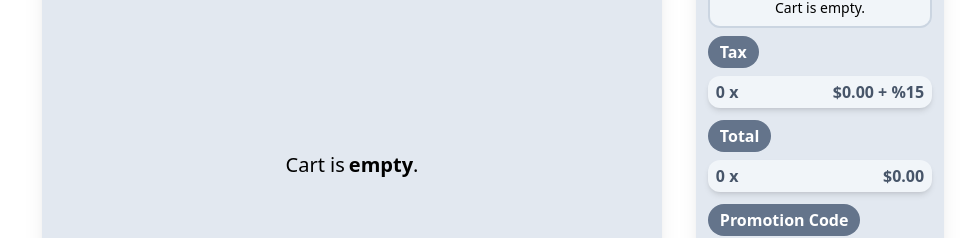
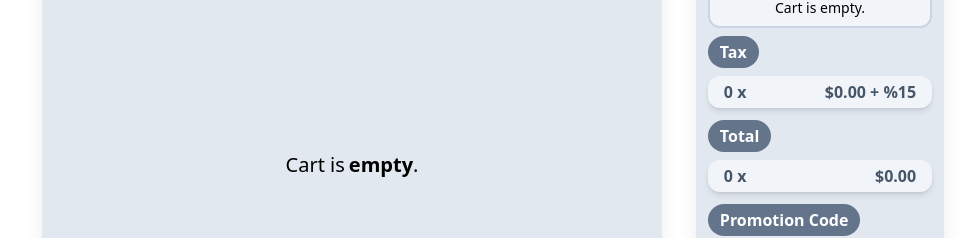
Before and after one commit to samedmurtish/projects, a React (Vite) app in the folder product-filtering-react/: page /cart in a window 1280 px wide. Shown: the part 267-505 px from the top of the page, without its empty margins (150-1129 px from the left). Built offline with nearby package versions, Linux system fonts and the light colour scheme.

Commit message:
cart item-quantity-input updates

```diff
--- a/product-filtering-react/src/components/Cart.jsx
+++ b/product-filtering-react/src/components/Cart.jsx
@@ -44,7 +44,7 @@ export default function Cart() {
   const renderCheckoutItems = () => {
     return cart.map((value, valueIndex) => (
       <li
-        key={valueIndex} // Use valueIndex as the key
+        key={valueIndex}
         className="w-full h-full bg-slate-100 p-1 px-2 flex items-center text-slate-600 font-normal rounded-xl justify-between flex-row shadow-md my-1"
       >
         <div className="w-full h-full flex-row flex items-center justify-between">
@@ -64,11 +64,20 @@ export default function Cart() {
     ));
   };
 
-  // Function to render the cart items
+  const handleInput = (e, valueIndex) => {
+    const inputValue = parseInt(e.target.value);
+
+    if (isNaN(inputValue)) {
+      return handleQuantityChange(valueIndex, 1);
+    }
+    if (inputValue > 99) return handleQuantityChange(valueIndex, 99);
+    return handleQuantityChange(valueIndex, inputValue);
+  };
+
   const renderList = () => {
     return cart.map((value, valueIndex) => (
       <li
-        key={valueIndex} // Use valueIndex as the key
+        key={valueIndex}
         className="w-full h-[80px] bg-slate-100 mb-1 p-3 flex items-center text-slate-600 font-bold rounded-xl justify-between flex-row shadow-md"
       >
         <div className="flex justify-center items-center">
@@ -80,15 +89,11 @@ export default function Cart() {
               max={99}
               value={value.quantity}
               className="w-full flex justify-center items-center text-center font-normal"
-              onChange={(e) => handleQuantityChange(valueIndex, e.target.value)}
+              onChange={(e) => handleInput(e, valueIndex)}
             />
           </div>
           <span className="font-normal">X</span>
-          <img
-            src={value.thumbnail}
-            alt={value.title}
-            className="h-12 w-20"
-          />{" "}
+          <img src={value.thumbnail} alt={value.title} className="h-12 w-20" />
         </div>
         <div className="flex w-full h-full justify-between items-center">
           <p className="w-full text-nowrap font-normal">
@@ -162,7 +167,7 @@ export default function Cart() {
                     Tax
                   </p>{" "}
                   <div className="w-full h-full bg-slate-100 mb-1 p-1 px-2 flex items-center text-slate-600 font-normal rounded-xl justify-between flex-row shadow-md my-2">
-                    <div className="w-full h-full flex-row flex items-center justify-between">
+                    <div className="w-full h-full flex-row flex items-center justify-between px-2">
                       <div className="flex">
                         <span className="font-semibold">{totalQuantity} x</span>
                       </div>
@@ -177,7 +182,7 @@ export default function Cart() {
                     Total
                   </p>
                   <div className="w-full h-full bg-slate-100 mb-1 p-1 px-2 flex items-center text-slate-600 font-normal rounded-xl justify-between flex-row shadow-md mt-2">
-                    <div className="w-full h-full flex-row flex items-center justify-between">
+                    <div className="w-full h-full flex-row flex items-center justify-between px-2">
                       <div className="flex">
                         <span className="font-semibold">{totalQuantity} x</span>
                       </div>
```
